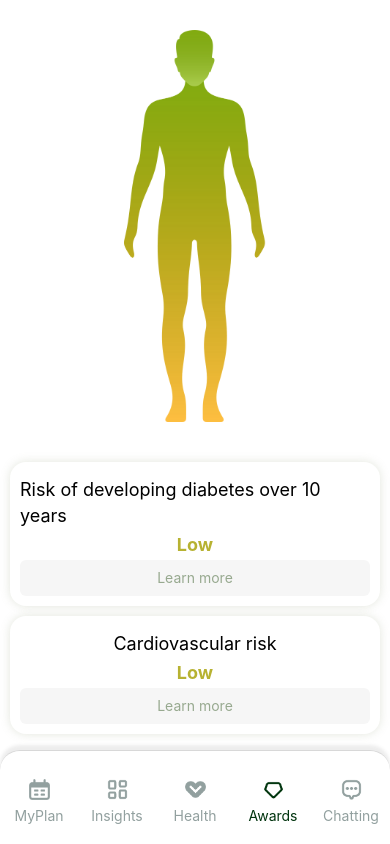
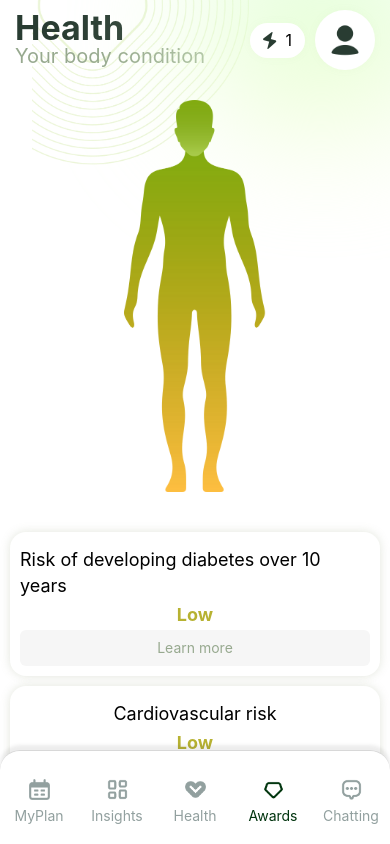
Before and after one commit to RederAc3/helfio, a React Native app: screen /Awards in a window 390 px wide. Built offline with nearby package versions, Linux system fonts and the light colour scheme.

Commit message:
Added Header

```diff
--- /dev/null
+++ b/components/Header/Header.styles.ts
@@ -0,0 +1,99 @@
+import { Platform, StyleSheet } from "react-native";
+
+export default StyleSheet.create({
+    container: {
+        alignSelf: "stretch",
+        marginTop: 10,
+        alignItems: "center",
+        flexDirection: "row",
+        justifyContent: "space-between",
+        marginLeft: 15,
+        marginRight: 15,
+        ...Platform.select({
+            android: {
+                paddingTop: 30
+            }
+        })
+    },
+    heartCircles: {
+        position: "absolute",
+        width: 250,
+        height: 250,
+        ...Platform.select({
+            android: {
+                top: -50,
+                left: -30,
+            },
+            ios: {
+                top: -70,
+                left: -35,
+            }
+        })
+    },
+    greenBlur: {
+        position: "absolute",
+        width: 350,
+        height: 350,
+        top: -80,
+        right: -40
+    },
+    title: {
+        fontSize: 34,
+        fontWeight: "bold",
+        lineHeight: 31.75,
+        color: "#293C32"
+    },
+    description: {
+        color: "#97A98F",
+        fontSize: 20
+    },
+    iconsWrapper: {
+        flexDirection: "row",
+        alignItems: "center"
+    },
+    notificationWrapper: {
+        flexDirection: "row",
+        alignItems: "center",
+        justifyContent: "center",
+        backgroundColor: "#fff",
+        padding: 5,
+        paddingLeft: 10,
+        paddingRight: 13,
+        borderRadius: 20,
+        marginRight: 10,
+        shadowColor: '#a0aa8b',
+        shadowOffset: {
+            width: 0,
+            height: 0
+        },
+        shadowOpacity: 0.05,
+        shadowRadius: 10,
+        elevation: 5
+    },
+    notificationIcon: {
+        width: 20,
+        height: 25,
+        marginRight: 5
+    },
+    notificationsNumber: {
+        fontSize: 16
+    },
+    profileWrapper: {
+        backgroundColor: "#fff",
+        padding: 10,
+        borderRadius: 50,
+        shadowColor: '#a0aa8b',
+        shadowOffset: {
+            width: 0,
+            height: 0
+        },
+        shadowOpacity: 0.05,
+        shadowRadius: 10,
+        elevation: 5
+    },
+    profileIcon: {
+        width: 40,
+        height: 40
+    }
+
+});
--- /dev/null
+++ b/components/Header/index.tsx
@@ -0,0 +1,41 @@
+import { View, Text, Image } from "react-native";
+
+import styles from "./Header.styles";
+
+const Header: React.FC = () => {
+    return (
+        <View style={styles.container}>
+            <Image style={styles.heartCircles}
+                resizeMode={'contain'}
+                source={require("../../assets/heart-circles.png")} />
+            <View>
+                <Text style={styles.title}>Health</Text>
+                <Text style={styles.description}>Your body condition</Text>
+            </View>
+            <View>
+                <Image
+                    style={styles.greenBlur}
+                    resizeMode={'contain'}
+                    source={require("../../assets/green-blur.png")}
+                />
+                <View style={styles.iconsWrapper}>
+                    <View style={styles.notificationWrapper}>
+                        <Image
+                            style={styles.notificationIcon}
+                            source={require("../../assets/icons/lighting.png")}
+                        />
+                        <Text style={styles.notificationsNumber}>1</Text>
+                    </View>
+                    <View style={styles.profileWrapper}>
+                        <Image
+                            style={styles.profileIcon}
+                            source={require("../../assets/icons/profile.png")}
+                        />
+                    </View>
+                </View>
+            </View>
+        </View>
+    );
+};
+
+export default Header;
--- a/components/RiskMeter/RiskMeter.styles.ts
+++ b/components/RiskMeter/RiskMeter.styles.ts
@@ -10,7 +10,6 @@ export default StyleSheet.create({
         padding: 10,
         paddingTop: 15,
         borderRadius: 16,
-
         shadowColor: '#a0aa8b',
         shadowOffset: { width: 0, height: 0 },
         shadowOpacity: 0.3,
--- a/components/RiskMeter/index.tsx
+++ b/components/RiskMeter/index.tsx
@@ -13,7 +13,7 @@ const RiskMeter: React.FC<RiskMeterProps> = ({ title, value }) => {
                 <Text style={styles.textMore}>Learn more</Text>
             </View>
         </View>
-    )
-}
+    );
+};
 
 export default RiskMeter;
--- a/navigation/index.tsx
+++ b/navigation/index.tsx
@@ -1,5 +1,6 @@
-import { NavigationContainer } from '@react-navigation/native';
-import { createBottomTabNavigator } from '@react-navigation/bottom-tabs';
+
+import { NavigationContainer } from "@react-navigation/native";
+import { createBottomTabNavigator } from "@react-navigation/bottom-tabs";
 
 import HomeScreen from "../screens/HomeScreen";
 import TabBarItem from "../components/TabBarItem";
--- a/screens/HomeScreen/index.tsx
+++ b/screens/HomeScreen/index.tsx
@@ -2,25 +2,37 @@ import { View, Image } from 'react-native';
 import { StatusBar } from 'expo-status-bar';
 import { SafeAreaView, ScrollView } from 'react-native';
 
+import Header from '../../components/Header';
 import RiskMeter from '../../components/RiskMeter';
 
 import styles from './HomeScreen.styles';
 
-const HomeScreen = () => {
+const HomeScreen: React.FC = () => {
     return (
         <SafeAreaView style={styles.container}>
+            <Header />
             <StatusBar style="auto" />
             <ScrollView style={styles.scrollView}>
                 <View style={styles.mainData}>
-                    <Image style={styles.person} resizeMode={'contain'} source={require("../..//assets/person.png")} />
+                    <Image
+                        style={styles.person}
+                        resizeMode={'contain'}
+                        source={require("../../assets/person.png")}
+                    />
                 </View>
                 <View style={styles.riskMeters}>
-                    <RiskMeter title="Risk of developing diabetes over 10 years" value={"Low"} />
-                    <RiskMeter title="Cardiovascular risk" value={"Low"} />
+                    <RiskMeter
+                        title="Risk of developing diabetes over 10 years"
+                        value={"Low"}
+                    />
+                    <RiskMeter
+                        title="Cardiovascular risk"
+                        value={"Low"}
+                    />
                 </View>
             </ScrollView>
         </SafeAreaView>
-    )
-}
+    );
+};
 
 export default HomeScreen;
```
Also changed, not shown: assets/green-blur.png (added), assets/heart-circles.png (added).
